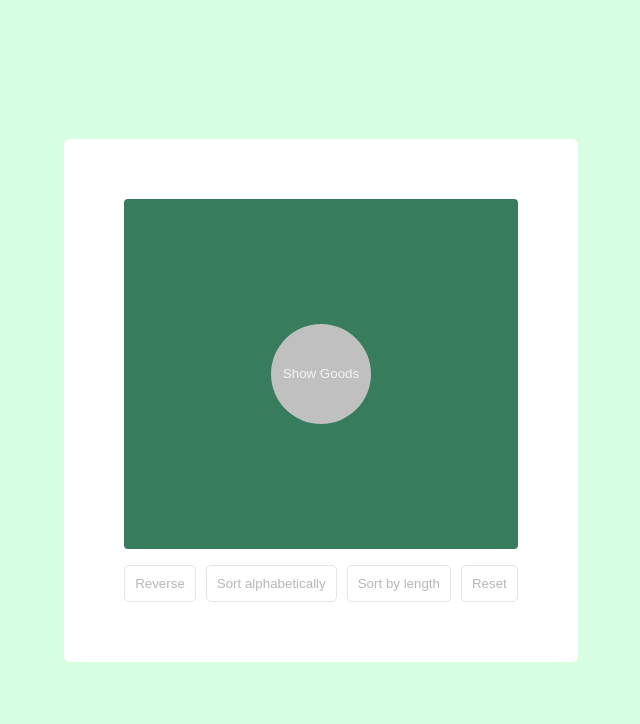
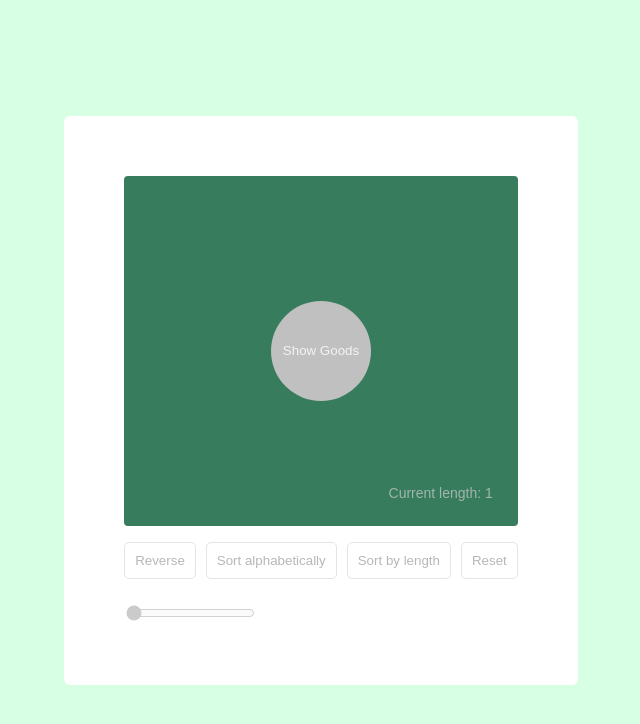
Before and after one commit to mate-academy/react_list-of-goods, a React (Create React App) app: page / in a window 1280 px wide. Shown: the top 724 px of the page, without its empty margins (319-959 px from the left). Built offline with nearby package versions, Linux system fonts and the light colour scheme.

Commit message:
Tackled the advance version

```diff
--- a/src/App.scss
+++ b/src/App.scss
@@ -47,6 +47,8 @@ button {
   background-color: #fff;
 
   &__goods {
+    position: relative;
+
     display: flex;
     flex-direction: column;
     align-items: center;
@@ -58,6 +60,16 @@ button {
     margin-bottom: 16px;
 
     background-color: #377c5c;
+  }
+
+  &__length-limit {
+    position: absolute;
+    right: 25px;
+    bottom: 25px;
+
+    color: #a2b5ac;
+
+    font-size: 14px;
   }
 }
 
@@ -78,6 +90,7 @@ button {
 .buttons {
   display: flex;
   gap: 10px;
+  margin-bottom: 24px;
 }
 
 .ActionButton {
--- a/src/App.tsx
+++ b/src/App.tsx
@@ -2,6 +2,8 @@ import React from 'react';
 import './App.scss';
 
 import { GoodsList } from './components/GoodsList';
+
+const INITIAL_LIMIT = 1;
 
 const goodsFromServer: string[] = [
   'Dumplings 🥟',
@@ -19,12 +21,14 @@ const goodsFromServer: string[] = [
 type State = {
   goods: string[];
   showGoods: boolean;
+  lengthLimit: number;
 };
 
 class App extends React.Component<{}, State> {
   state: State = {
     goods: [...goodsFromServer],
     showGoods: false,
+    lengthLimit: INITIAL_LIMIT,
   };
 
   reverse = () => {
@@ -43,9 +47,10 @@ class App extends React.Component<{}, State> {
     });
   };
 
-  resetOrder = () => {
+  reset = () => {
     this.setState({
       goods: [...goodsFromServer],
+      lengthLimit: INITIAL_LIMIT,
     });
   };
 
@@ -63,8 +68,19 @@ class App extends React.Component<{}, State> {
     });
   };
 
+  handleFilterByLength = (event: React.ChangeEvent<HTMLInputElement>) => {
+    this.setState({
+      lengthLimit: +event.target.value,
+    });
+  };
+
   render() {
-    const { goods, showGoods } = this.state;
+    const { goods, showGoods, lengthLimit } = this.state;
+
+    const validGoods = goods.filter(
+      // eslint-disable-next-line @typescript-eslint/comma-dangle
+      (good) => (good.match(/\w/g) || []).length >= lengthLimit
+    );
 
     return (
       <div className="App">
@@ -79,8 +95,10 @@ class App extends React.Component<{}, State> {
                 Show Goods
               </button>
             ) : (
-              <GoodsList goods={goods} />
+              <GoodsList goods={validGoods} />
             )}
+
+            <div className="GoodsAutomat__length-limit">{`Current length: ${lengthLimit}`}</div>
           </div>
 
           <div className="buttons">
@@ -112,11 +130,20 @@ class App extends React.Component<{}, State> {
               className="ActionButton"
               type="button"
               disabled={!showGoods}
-              onClick={this.resetOrder}
+              onClick={this.reset}
             >
               Reset
             </button>
           </div>
+
+          <input
+            type="range"
+            min="1"
+            max="10"
+            value={lengthLimit}
+            disabled={!showGoods}
+            onChange={this.handleFilterByLength}
+          />
         </div>
       </div>
     );
--- a/src/components/GoodsList/GoodsList.tsx
+++ b/src/components/GoodsList/GoodsList.tsx
@@ -7,6 +7,8 @@ type Props = {
 };
 
 export const GoodsList: React.FC<Props> = ({ goods }) => {
+  // eslint-disable-next-line no-console
+
   return (
     <ul className="GoodsList">
       {goods.map((good) => (
```
